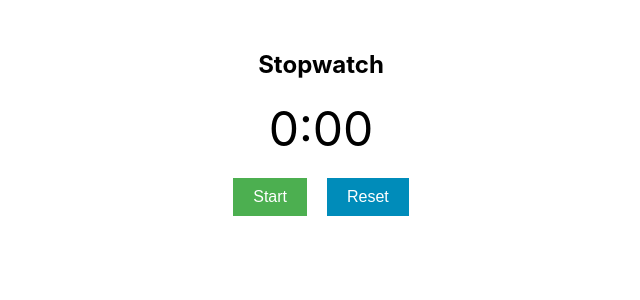
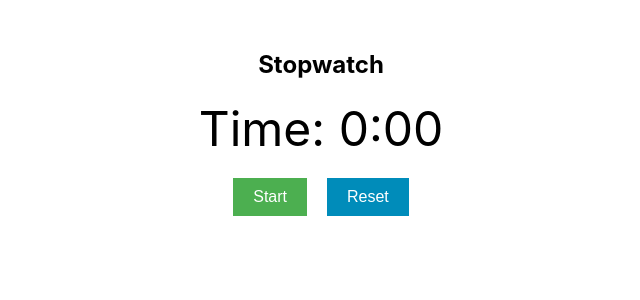
Before and after one commit to arvind37/stopwatch, a React (Create React App) app: page / in a window 1280 px wide. Shown: the top 300 px of the page, without its empty margins (319-959 px from the left). Built offline with nearby package versions, Linux system fonts and the light colour scheme.

Commit message:
made changes

```diff
--- a/src/stopwatch.js
+++ b/src/stopwatch.js
@@ -1,5 +1,5 @@
 import React, { useState, useEffect } from 'react';
-import './stopwatch.css';
+import './Stopwatch.css';
 
 function Stopwatch() {
   const [time, setTime] = useState(0);
@@ -41,7 +41,7 @@
   return (
     <div className="stopwatch">
       <h1 className="title">Stopwatch</h1>
-      <div className="time">{formatTime(time)}</div>
+      <div className="time">Time: {formatTime(time)}</div>
       <div className="buttons">
         {!isRunning ? (
           <button className="start" onClick={startStopwatch}>Start</button>
```
